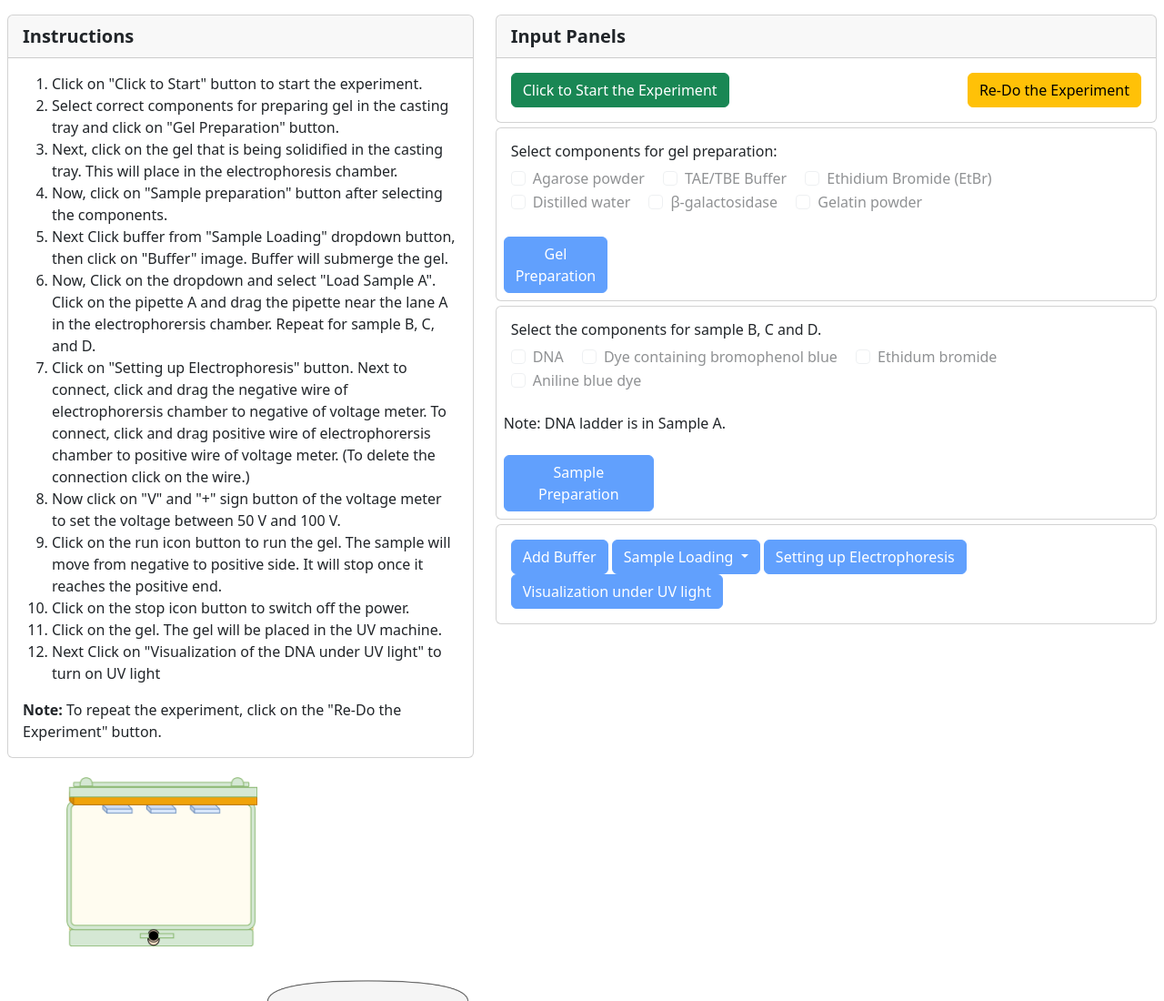
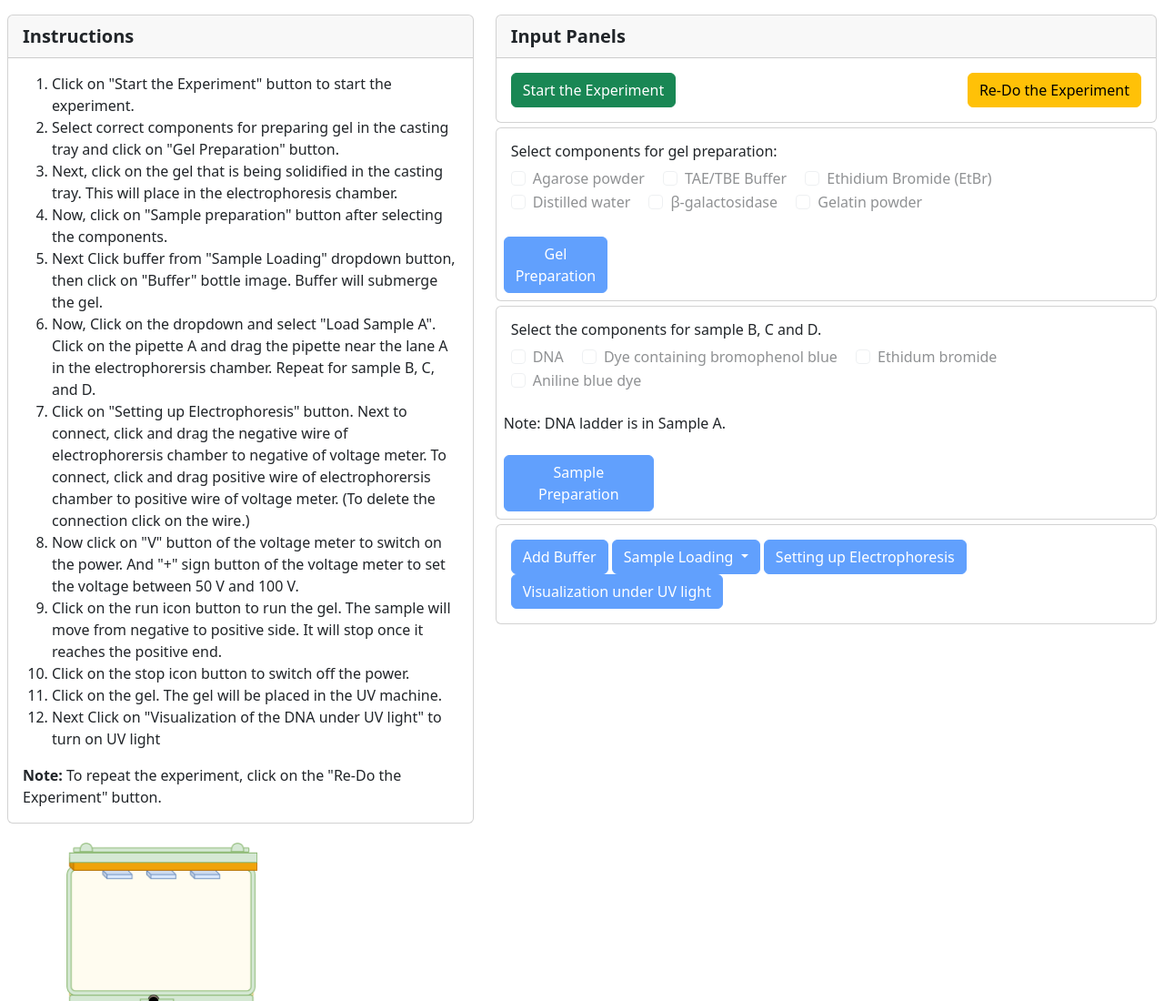
Before and after one commit to virtual-labs/exp-dna-agarose-gel-electrophoresis-iitkgp, a plain HTML site: page experiment/simulation/index.html in a window 1280 px wide. Shown: the top 1100 px of the page at 91% size. Drawn offline with nearby package versions, Linux system fonts and the light colour scheme.

Commit message:
agarosegel

```diff
--- a/experiment/simulation/index.html
+++ b/experiment/simulation/index.html
@@ -59,7 +59,7 @@ Developer: Prakriti Dhang
 
 					<div class="card-body">
 						<ol id="inst1">
-							<li>Click on "Click to Start" button to start the experiment.
+							<li>Click on "Start the Experiment" button to start the experiment.
 							</li>
 
 							<li> Select correct components for preparing gel in the casting tray and click on "Gel
@@ -70,7 +70,7 @@ Developer: Prakriti Dhang
 
 							<li> Now, click on "Sample preparation" button after selecting the components.
 							</li>
-							<li> Next Click buffer from "Sample Loading" dropdown button, then click on "Buffer" image.
+							<li> Next Click buffer from "Sample Loading" dropdown button, then click on "Buffer" bottle image.
 								Buffer will submerge the gel.
 							</li>
 							<li>Now, Click on the dropdown and select "Load Sample A". Click on the pipette A and drag
@@ -82,7 +82,7 @@ Developer: Prakriti Dhang
 								the connection click on the wire.)
 
 							</li>
-							<li> Now click on "V" and "+" sign button of the voltage meter to set the voltage between 50 V and  100 V.</li>
+							<li> Now click on "V" button of the voltage meter to switch on the power. And "+" sign button of the voltage meter to set the voltage between 50 V and  100 V.</li>
 							<li> Click on the run icon button to run the gel. The sample will move from negative to
 								positive side. It will stop once it reaches the positive end.</li>
 							<li>Click on the stop icon button to switch off the power.</li>
@@ -112,7 +112,7 @@ Developer: Prakriti Dhang
 						<!-- <div class="col-md-6 mb-2 "> -->
 						<!--div class="d-grid  d-flex flex-row d-flex justify-content-md-center gap-2"-->
 						<button class="btn btn-success " type="button" id="start" data-bs-toggle="modal"
-							data-bs-target="#exampleModal">Click to
+							data-bs-target="#exampleModal">
 							Start the Experiment</button>
 						<button class="btn btn-warning " style="float:right;" type="button" id="restart"
 							onclick="restartexp()">
```
Also changed, not shown: experiment/simulation/images/ladder.png, experiment/simulation/images/outputgel.png, 1 other file.
